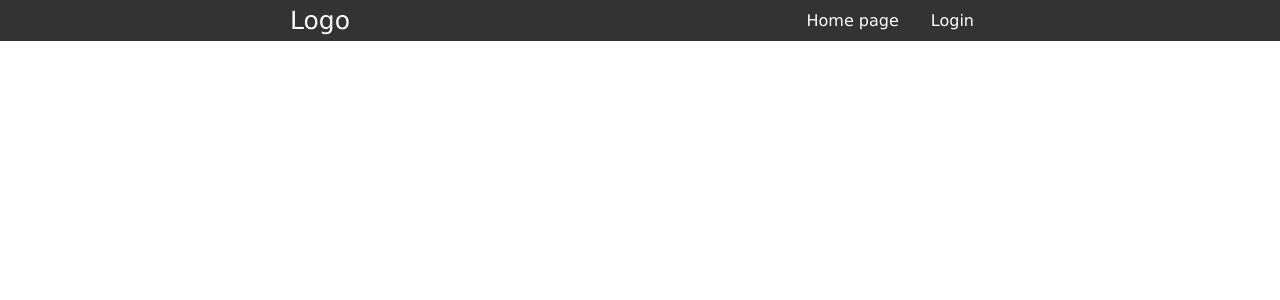
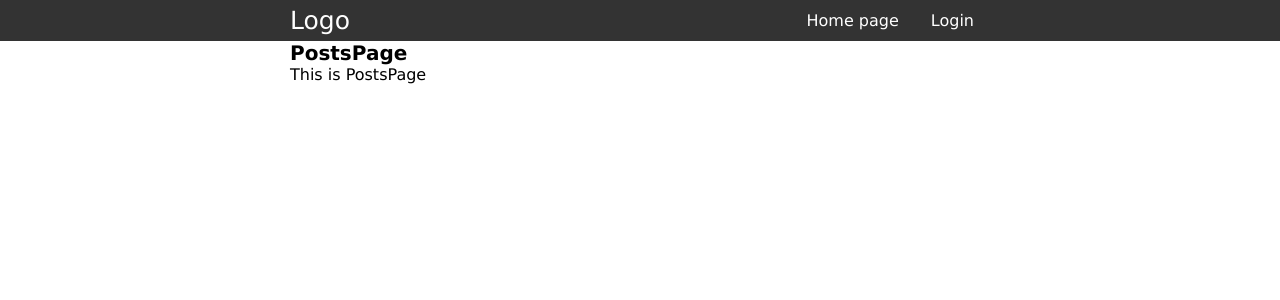
Before and after one commit to MariusCodeAcademy/feu5-20_react_firebase_auth_context, a React (Vite) app: page /posts in a window 1280 px wide. Before the commit this address had no page. Shown: the top 300 px of the page. Built offline with nearby package versions, Linux system fonts and the light colour scheme.

Commit message:
empty posts page

```diff
--- a/src/App.jsx
+++ b/src/App.jsx
@@ -6,6 +6,7 @@ import LoginPage from './pages/LoginPage';
 import ProfilePage from './pages/ProfilePage';
 import Header from './components/layout/Header';
 import Feedback from './components/ui/feedback/Feedback';
+import PostsPage from './pages/PostsPage';
 
 function App() {
   return (
@@ -16,6 +17,7 @@ function App() {
         <Route path="/" element={<HomePage />} />
         <Route path="/login" element={<LoginPage />} />
         <Route path="/profile" element={<ProfilePage />} />
+        <Route path="/posts" element={<PostsPage />} />
       </Routes>
     </div>
   );
--- a/src/components/layout/Header.jsx
+++ b/src/components/layout/Header.jsx
@@ -20,6 +20,11 @@ function Header() {
               Profile
             </NavLink>
           )}
+          {isLoggedIn && (
+            <NavLink className="navItem" to={'/posts'}>
+              Posts
+            </NavLink>
+          )}
           {!isLoggedIn && (
             <NavLink className="navItem" to={'/login'}>
               Login
--- /dev/null
+++ b/src/pages/PostsPage.jsx
@@ -0,0 +1,10 @@
+function PostsPage() {
+  return (
+    <div className="container">
+      <h1>PostsPage</h1>
+      <p>This is PostsPage</p>
+    </div>
+  );
+}
+
+export default PostsPage;
```
